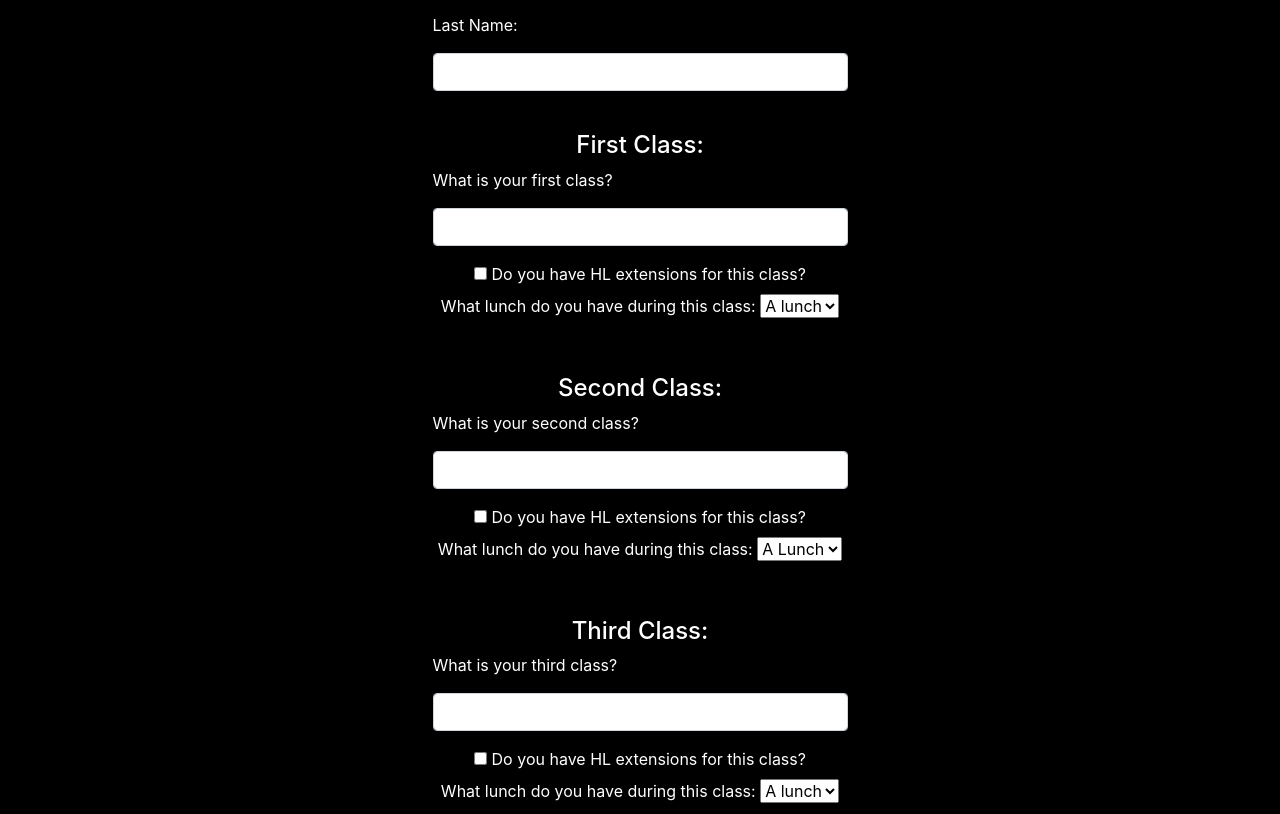
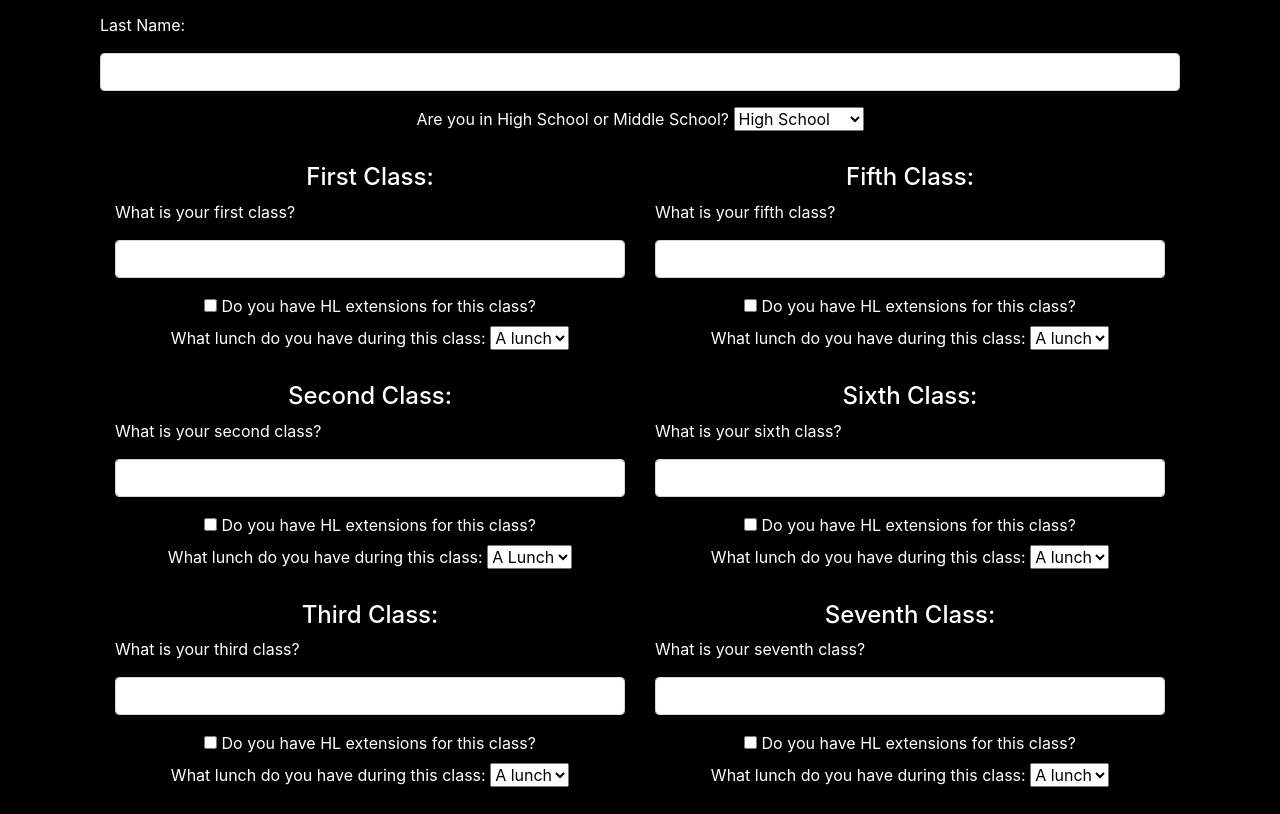
Before and after one commit to Jotham5697/TodayIS, a website: page templates/signUp.html in a window 1280 px wide. Shown: the part 419-1233 px from the top of the page. Drawn offline with nearby package versions, Linux system fonts and the light colour scheme; files that its build step writes are made by us from their sources.

Commit message:
added isHS

```diff
--- a/templates/signUp.html
+++ b/templates/signUp.html
@@ -42,10 +42,10 @@
 
     <div class="container text-center">
         <div class="row">
-            <div class="col">
+            <!-- <div class="col">
                 Left
-            </div>
-            <div class="col-5">
+            </div> -->
+            <div class="col-12">
                 <form class="container" method="post" action="/signUp.html">
                     <div class="form-group">
                         <p>Username: </p>
@@ -67,9 +67,21 @@
                         <p>Last Name: </p>
                         <input class="form-control" name="lname">
                     </div>
+                    <div>
+                        <label for="isHS" class="white">Are you in High School or Middle School?</label>
+                        <select class="form-select form-select-sm" aria-label="Small select example"
+                            name="isHS">
+                            <option selected value=1> High School</option>
+                            <option value="2">Middle School</option>
+                        </select>
+                    </div>
+
 
                     <br>
 
+                    <div class="container text-center">
+                        <div class="row">
+                            <div class="col-6">
                                 <div>
                                     <h4>
                                         First Class:
@@ -85,13 +97,14 @@
                                 </div>
                                 <div>
                                     <label for="lunch1" class="white">What lunch do you have during this class:</label>
-                        <select class="form-select form-select-sm" aria-label="Small select example" name="lunch1">
+                                    <select class="form-select form-select-sm" aria-label="Small select example"
+                                        name="lunch1">
                                         <option selected value=1> A lunch</option>
                                         <option value="2">B</option>
                                         <option value="3">C</option>
                                     </select>
                                 </div>
-                    <br>
+
 
                                 <br>
 
@@ -110,13 +123,14 @@
                                 </div>
                                 <div>
                                     <label for="lunch2" class="white">What lunch do you have during this class:</label>
-                        <select class="form-select form-select-sm" aria-label="Small select example" name="lunch2">
+                                    <select class="form-select form-select-sm" aria-label="Small select example"
+                                        name="lunch2">
                                         <option selected value=1> A Lunch</option>
                                         <option value="2">B Lunch</option>
                                         <option value="3">C Lunch</option>
                                     </select>
                                 </div>
-                    <br>
+
 
                                 <br>
 
@@ -135,13 +149,14 @@
                                 </div>
                                 <div>
                                     <label for="lunch3" class="white">What lunch do you have during this class:</label>
-                        <select class="form-select form-select-sm" aria-label="Small select example" name="lunch3">
+                                    <select class="form-select form-select-sm" aria-label="Small select example"
+                                        name="lunch3">
                                         <option selected value=1> A lunch</option>
                                         <option value="2">B</option>
                                         <option value="3">C</option>
                                     </select>
                                 </div>
-                    <br>
+
                                 <br>
 
                                 <div>
@@ -159,14 +174,16 @@
                                 </div>
                                 <div>
                                     <label for="lunch4" class="white">What lunch do you have during this class:</label>
-                        <select class="form-select form-select-sm" aria-label="Small select example" name="lunch4">
+                                    <select class="form-select form-select-sm" aria-label="Small select example"
+                                        name="lunch4">
                                         <option selected value=1> A lunch</option>
                                         <option value="2">B</option>
                                         <option value="3">C</option>
                                     </select>
                                 </div>
                                 <br>
-
+                            </div>
+                            <div class="col-6">
                                 <div>
                                     <h4>
                                         Fifth Class:
@@ -182,7 +199,8 @@
                                 </div>
                                 <div>
                                     <label for="lunch5" class="white">What lunch do you have during this class:</label>
-                        <select class="form-select form-select-sm" aria-label="Small select example" name="lunch5">
+                                    <select class="form-select form-select-sm" aria-label="Small select example"
+                                        name="lunch5">
                                         <option selected value=1> A lunch</option>
                                         <option value="2">B</option>
                                         <option value="3">C</option>
@@ -205,7 +223,8 @@
                                 </div>
                                 <div>
                                     <label for="lunch6" class="white">What lunch do you have during this class:</label>
-                        <select class="form-select form-select-sm" aria-label="Small select example" name="lunch6">
+                                    <select class="form-select form-select-sm" aria-label="Small select example"
+                                        name="lunch6">
                                         <option selected value=1> A lunch</option>
                                         <option value="2">B</option>
                                         <option value="3">C</option>
@@ -229,7 +248,8 @@
                                 </div>
                                 <div>
                                     <label for="lunch7" class="white">What lunch do you have during this class:</label>
-                        <select class="form-select form-select-sm" aria-label="Small select example" name="lunch7">
+                                    <select class="form-select form-select-sm" aria-label="Small select example"
+                                        name="lunch7">
                                         <option selected value=1> A lunch</option>
                                         <option value="2">B</option>
                                         <option value="3">C</option>
@@ -253,22 +273,26 @@
                                 </div>
                                 <div>
                                     <label for="lunch8" class="white">What lunch do you have during this class:</label>
-                        <select class="form-select form-select-sm" aria-label="Small select example" name="lunch8">
+                                    <select class="form-select form-select-sm" aria-label="Small select example"
+                                        name="lunch8">
                                         <option selected value=1> A lunch</option>
                                         <option value="2">B</option>
                                         <option value="3">C</option>
                                     </select>
                                 </div>
                                 <br>
+                            </div>
+                        </div>
+                    </div>
 
                     <button> SignUp</button>
                 </form>
                 <br>
                 <br>
             </div>
-            <div class="col">
+            <!-- <div class="col">
                 Right
-            </div>
+            </div> -->
         </div>
     </div>
 
```
Also changed, not shown: app.js (+14 -2 lines), templates/admin.html (added), templates/profile.html (added). Lines whose indentation alone changed are shown as unchanged.
